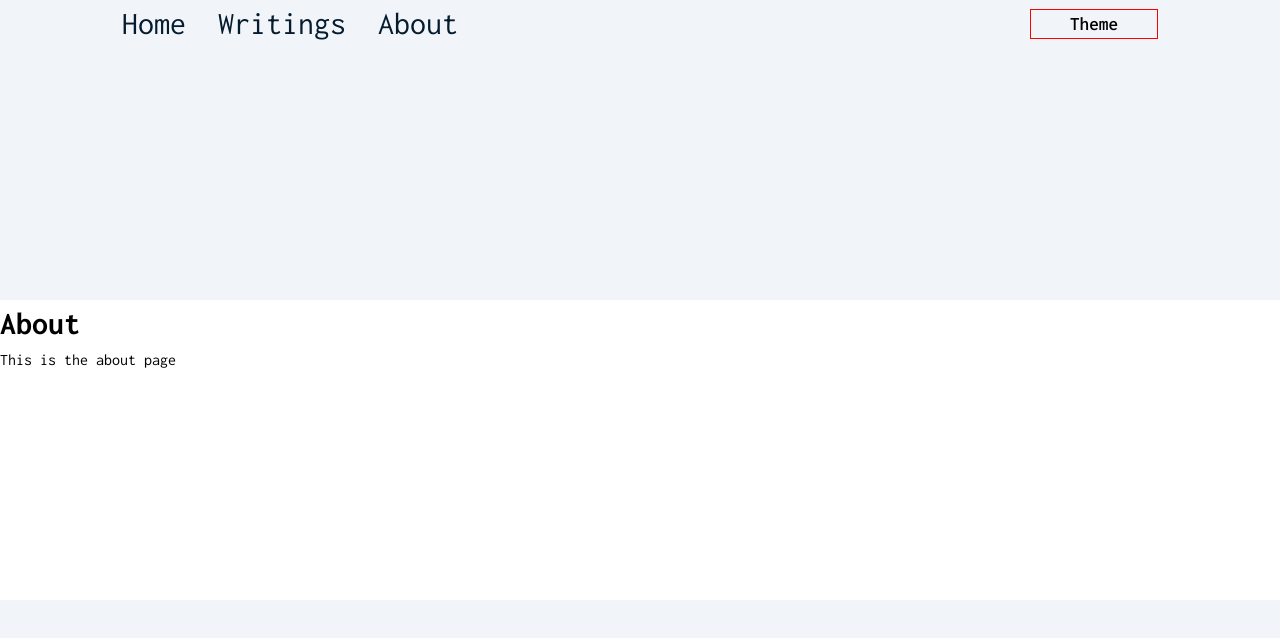
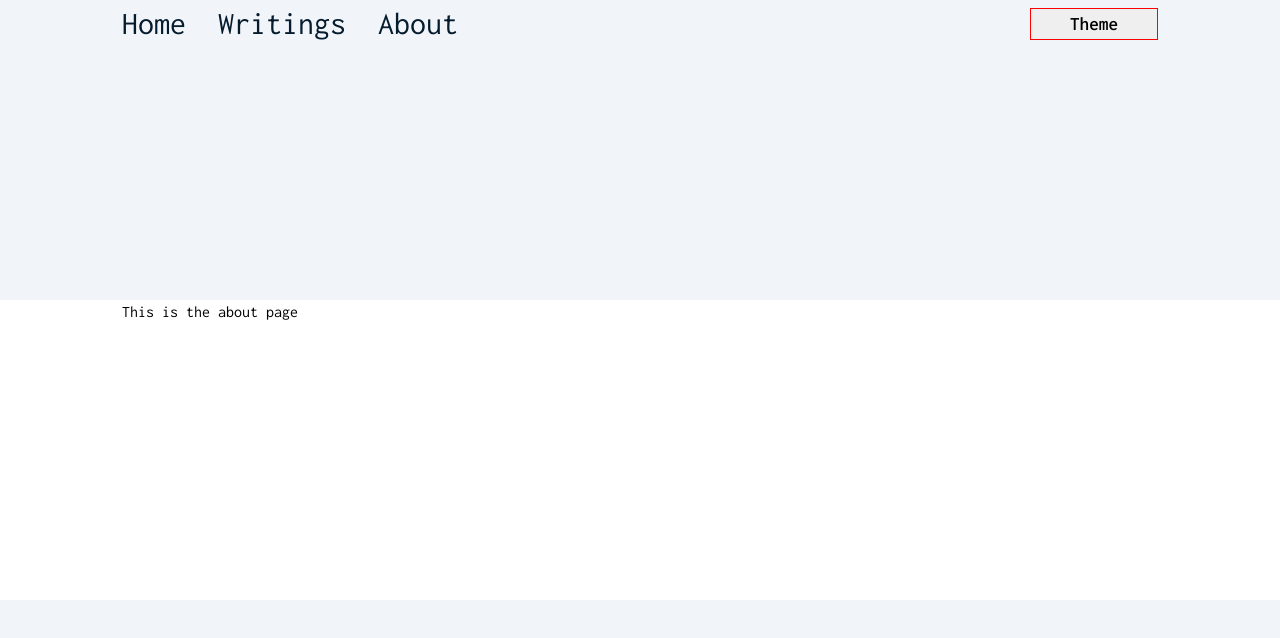
Before and after one commit to LeonAndrade/leonmatheus.com, a Next.js app: page /about in a window 1280 px wide. Shown: the top 638 px of the page. Built offline with nearby package versions, Linux system fonts and the light colour scheme.

Commit message:
Removing useless wrapping tags

```diff
--- a/src/app/about/layout.tsx
+++ /dev/null
@@ -1,10 +0,0 @@
-import React from "react";
-
-export default function AboutLayout({ children }: { children: React.ReactNode }) {
-  return (
-    <>
-      <h1>About</h1>
-      <div>{children}</div>
-    </>
-  )
-}
--- a/src/app/about/page.tsx
+++ b/src/app/about/page.tsx
@@ -1,7 +1,9 @@
+import MaxWidthContainer from "@/components/MaxWidthContainer";
+
 export default function About() {
   return (
-    <main>
+    <>
       This is the about page
-    </main>
+    </>
   )
 }
--- a/src/app/page.tsx
+++ b/src/app/page.tsx
@@ -1,7 +1,9 @@
+import MaxWidthContainer from "@/components/MaxWidthContainer"
+
 export default function Home() {
   return (
-    <main>
+    <>
       Leon's personal website
-    </main>
+    </>
   );
 }
--- a/src/components/Post/Post.tsx
+++ b/src/components/Post/Post.tsx
@@ -1,13 +1,12 @@
 import React from "react";
 import { MDXRemote } from "next-mdx-remote/rsc";
 
-import MaxWidthContainer from "@/components/MaxWidthContainer";
 import CUSTOM_MDX_COMPONENTS from "@/helpers/mdx-components";
 import styles from "./Post.module.css";
 
 function Post({ title, content }: { title: string, content: string }) {
   return (
-    <MaxWidthContainer>
+    <>
       <article className={styles.article}>
         <h1 className={styles.title}>{title}</h1>
         <section>
@@ -17,7 +16,7 @@ function Post({ title, content }: { title: string, content: string }) {
           />
         </section>
       </article>
-    </MaxWidthContainer>
+    </>
   );
 }
 
--- a/src/components/RootStackingContext/RootStackingContext.tsx
+++ b/src/components/RootStackingContext/RootStackingContext.tsx
@@ -3,14 +3,15 @@ import React from "react";
 import Header from "@/components/Header";
 import Footer from "@/components/Footer";
 import styles from "./RootStackingContext.module.css";
+import MaxWidthContainer from "../MaxWidthContainer";
 
 function RootStackingContext({ children }: { children: React.ReactNode; }) {
   return (
     <div className={styles.wrapper}>
       <Header />
-      <main>
+      <MaxWidthContainer>
         {children}
-      </main>
+      </MaxWidthContainer>
       <Footer />
     </div>
   )
--- a/src/components/ThemeToggle/ThemeToggle.tsx
+++ b/src/components/ThemeToggle/ThemeToggle.tsx
@@ -11,11 +11,11 @@ function ThemeToggle() {
 
   return (
     <div>
-      <div
+      <button
         className={styles.theme}
         onClick={() => setColorMode(switchTo)}>
         Theme
-      </div>
+      </button>
     </div>
   );
 }
```
